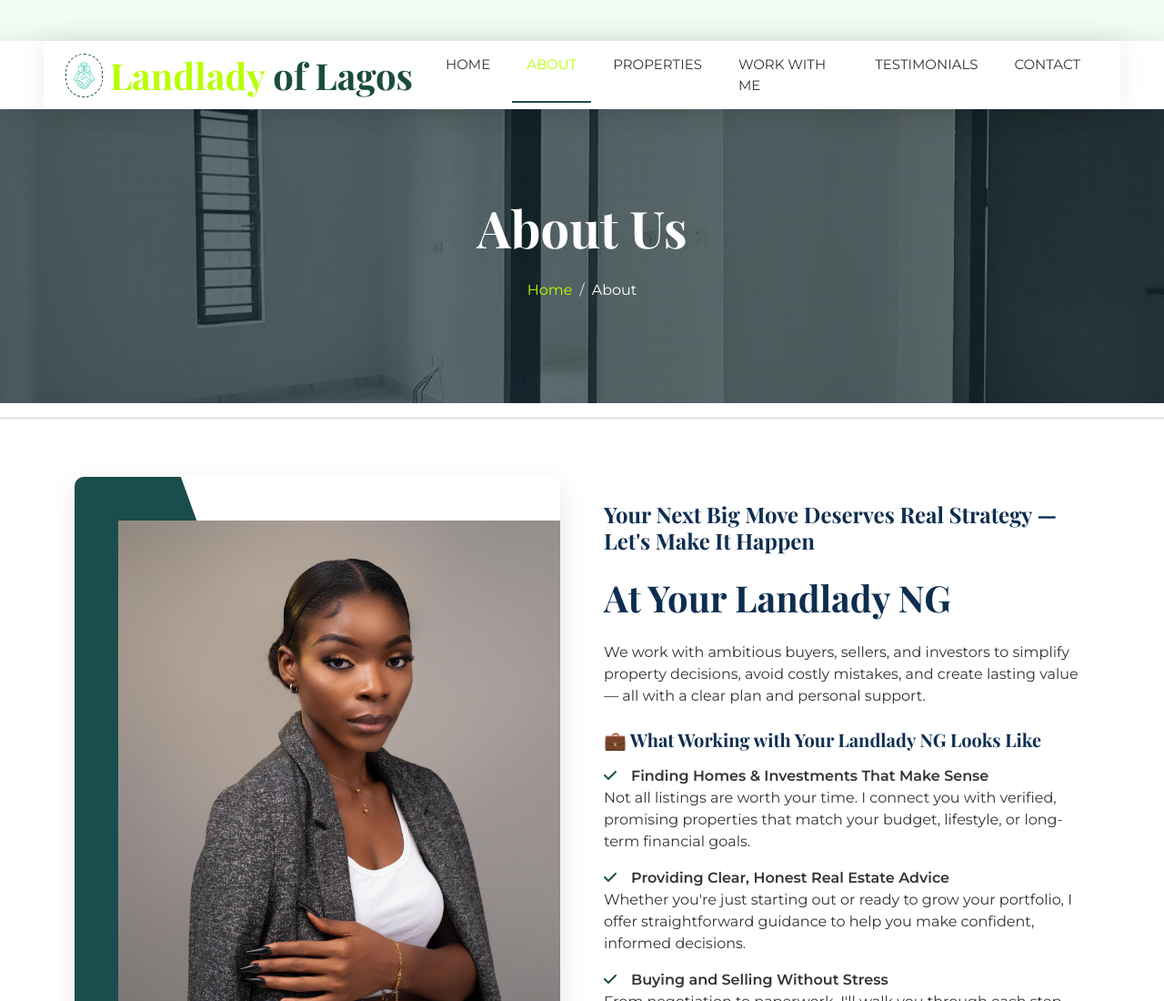
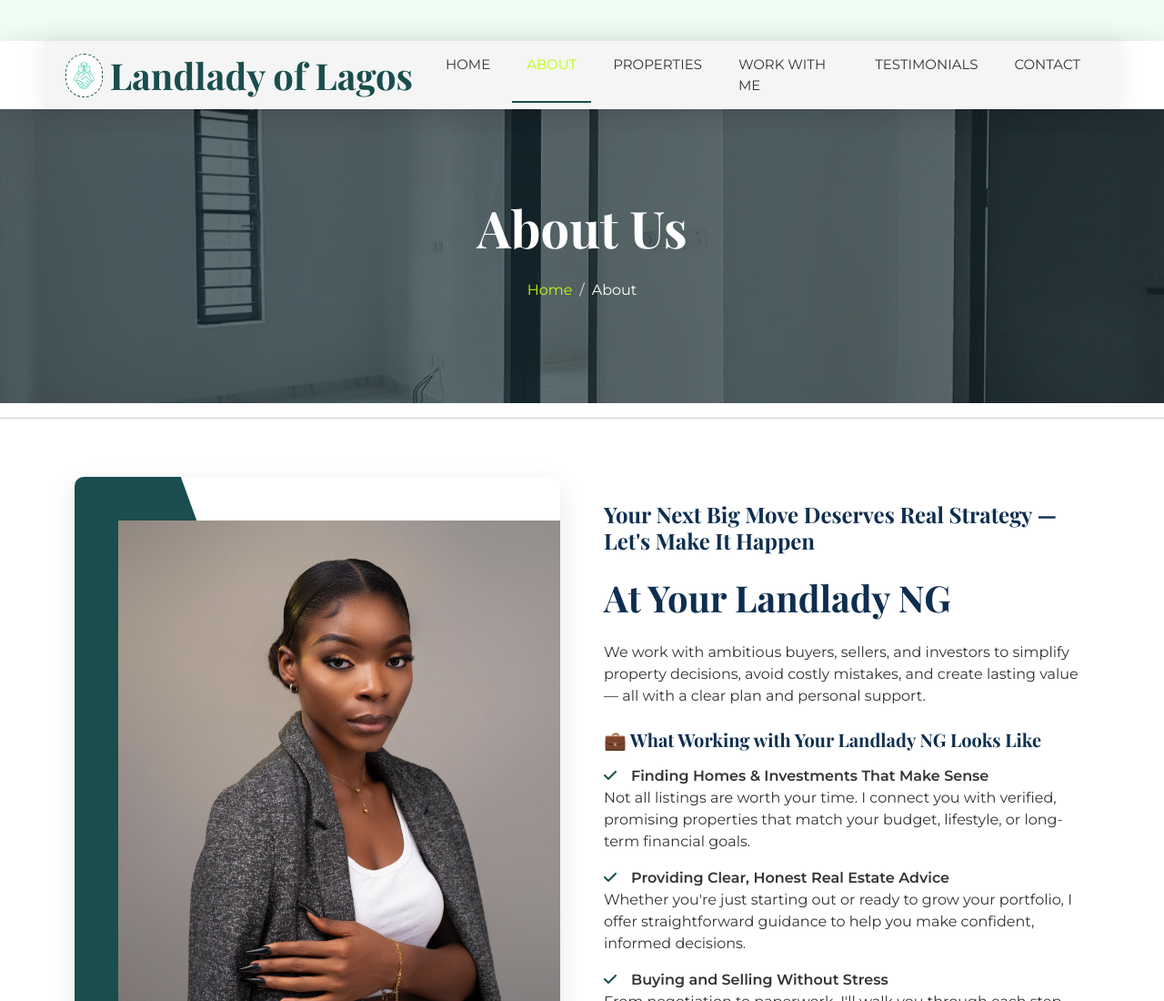
Before and after one commit to PEACE-DFG/Landlady_of_Lagos, a plain HTML site: page about.html in a window 1280 px wide. Shown: the top 1100 px of the page at 91% size. Drawn offline with nearby package versions, Linux system fonts and the light colour scheme; animation ran at ten frames a second.

Commit message:
updated the navbar

```diff
--- a/about.html
+++ b/about.html
@@ -348,12 +348,12 @@
 
               <!-- Navbar Start -->
               <div class="container-fluid nav-bar bg-transparent">
-                <nav class="navbar navbar-expand-lg bg-white navbar-light py-0 px-4">
+                <nav class="navbar navbar-expand-lg bg-light navbar-light py-0 px-4" style="background-color: #f5f5f5 !important;">
                     <a href="index.html" class="navbar-brand d-flex align-items-center text-center">
                         <div class="icon p-2 me-2">
                             <img class="img-fluid" src="img/icon-deal.png" alt="Icon" style="width: 30px; height: 30px;">
                         </div>
-                        <h1 class="m-0" style="color: #1a4d3a"><span style="color: var(--lime-bright);">Landlady</span> of Lagos</h1>
+                        <h1 class="m-0" style="color: #1a4d4d">Landlady of Lagos</h1>
                     </a>
                     <button type="button" class="navbar-toggler" data-bs-toggle="collapse" data-bs-target="#navbarCollapse" title="Toggle navigation menu">
                         <span class="navbar-toggler-icon"></span>
```
Also changed, not shown: contact.html (+2 -2 lines), index.html (+1 -1 lines), properties.html (+2 -2 lines), testimonials.html (+2 -2 lines), workwithme.html (+2 -2 lines).
